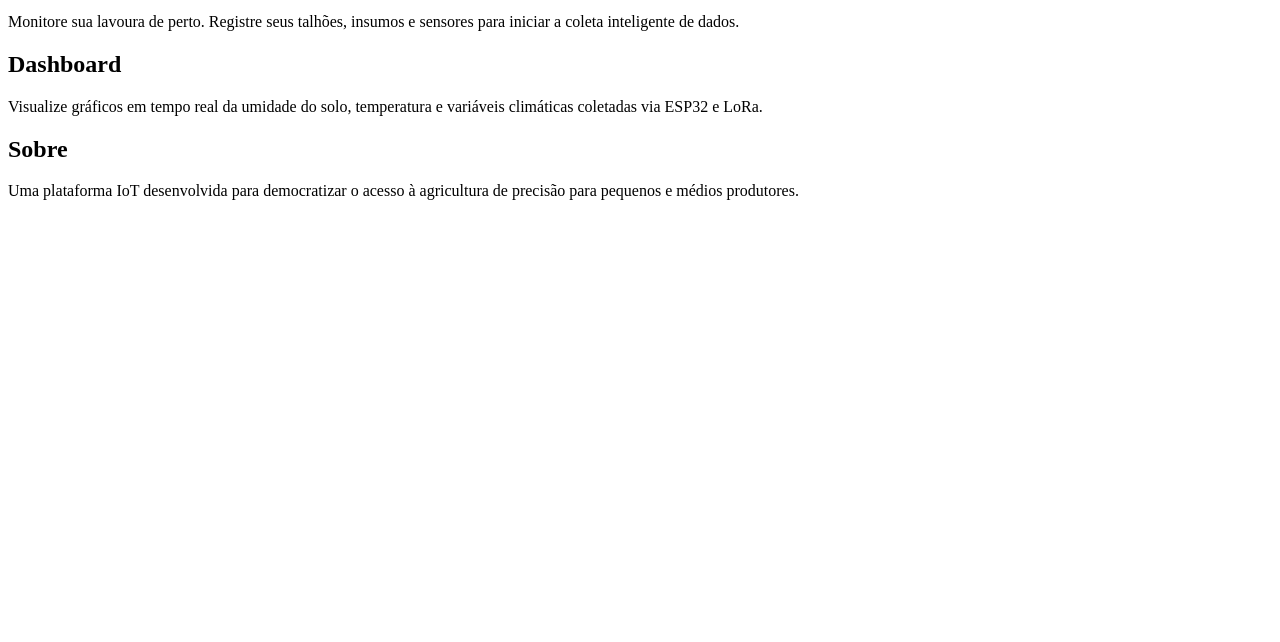
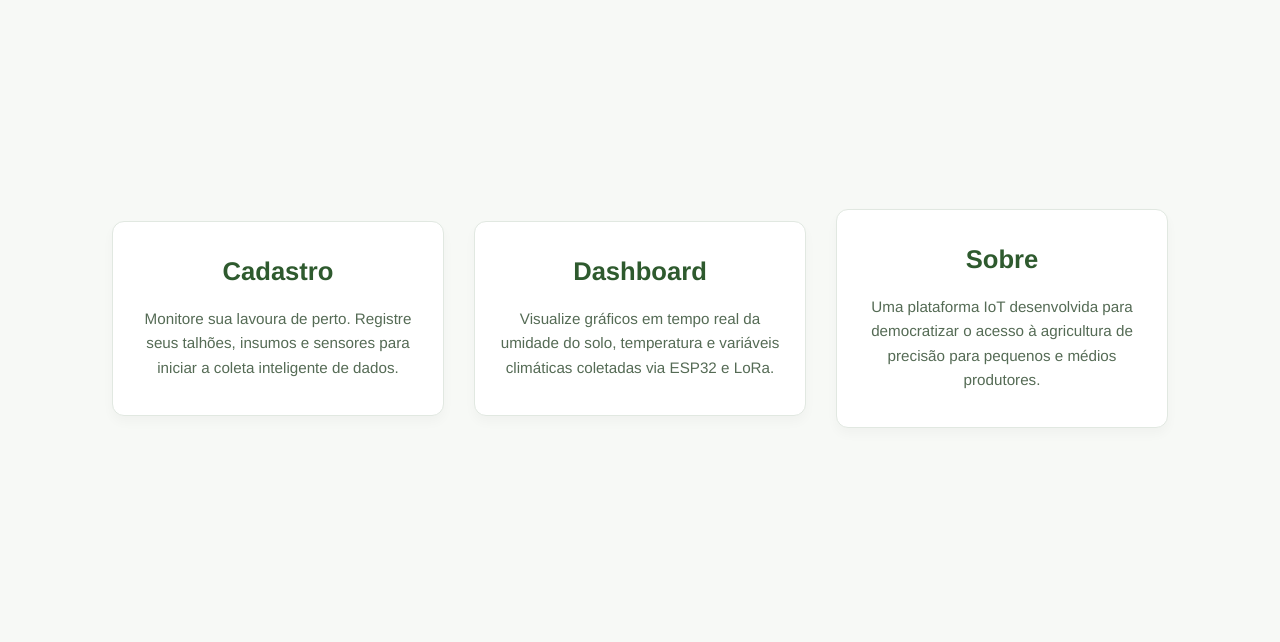
Before and after one commit to rodrigosimaosantos-design/SafraScan, a plain HTML site: page Safrascan/frontend/pages/index.html in a window 1280 px wide. Shown: the part 158-800 px from the top of the page. Drawn offline with Linux system fonts and the light colour scheme.

Commit message:
index linkado com css

```diff
--- a/Safrascan/frontend/pages/index.html
+++ b/Safrascan/frontend/pages/index.html
@@ -4,7 +4,7 @@
     <meta charset="UTF-8">
     <meta name="viewport" content="width=device-width, initial-scale=1.0">
     <title>SafraScan</title>
-    <link rel="stylesheet" href="base.css">
+    <link rel="stylesheet" href="../css/style.css">
 </head>
 <body>
 
```
